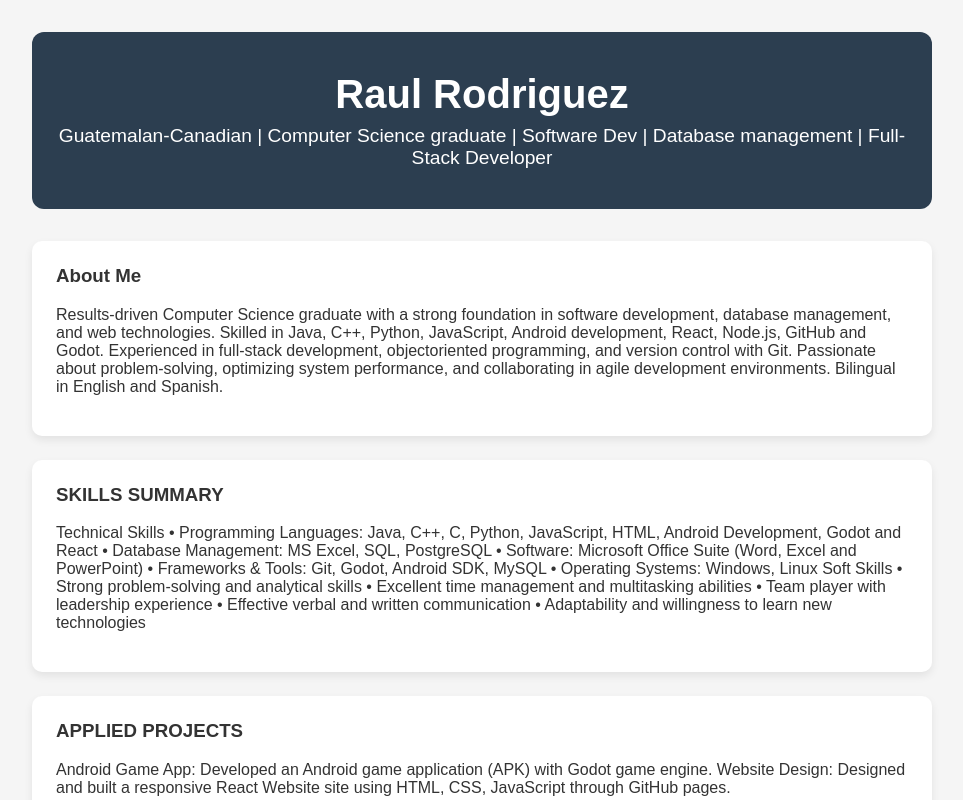
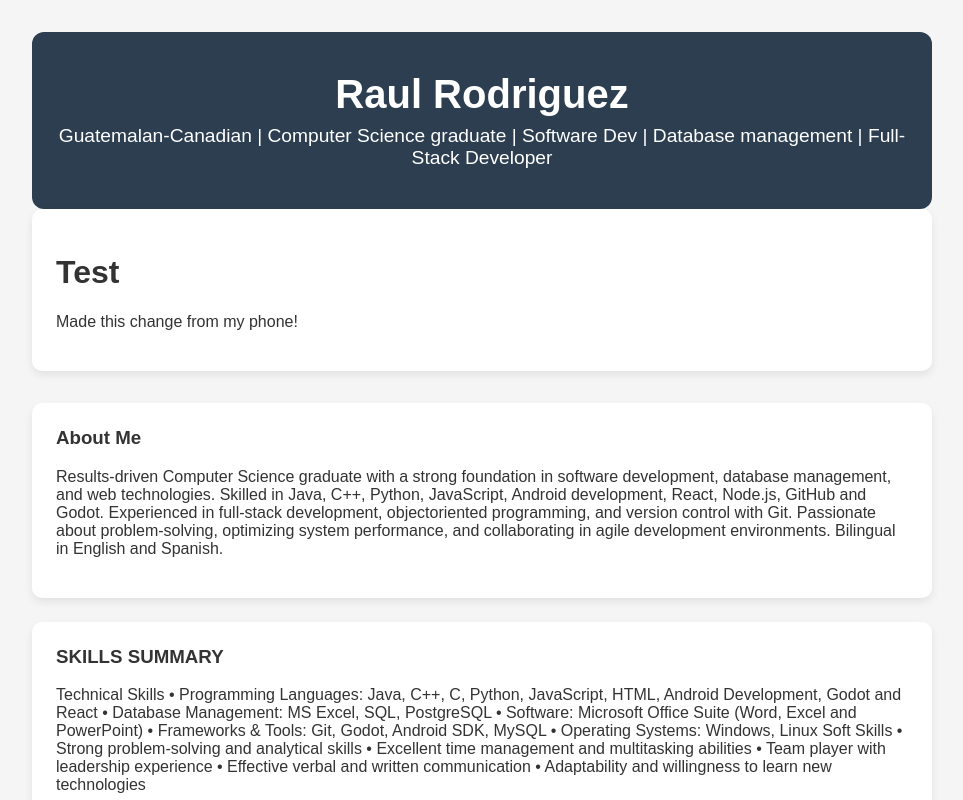
Before and after one commit to Raul-Rod/raul-rod.github.io, a React (Create React App) app: page / in a window 1280 px wide. Shown: the top 800 px of the page, without its empty margins (158-1121 px from the left). Built offline with nearby package versions, Linux system fonts and the light colour scheme.

Commit message:
Your commit message here

```diff
--- a/src/App.js
+++ b/src/App.js
@@ -21,6 +21,11 @@ function App() {
           Full-Stack Developer
           </p>
       </header>
+
+      <div className="project-card">
+        <h1>Test</h1>
+        <p>Made this change from my phone!</p>
+      </div>
 
       <section className="section">
         <div className="projects">
```
